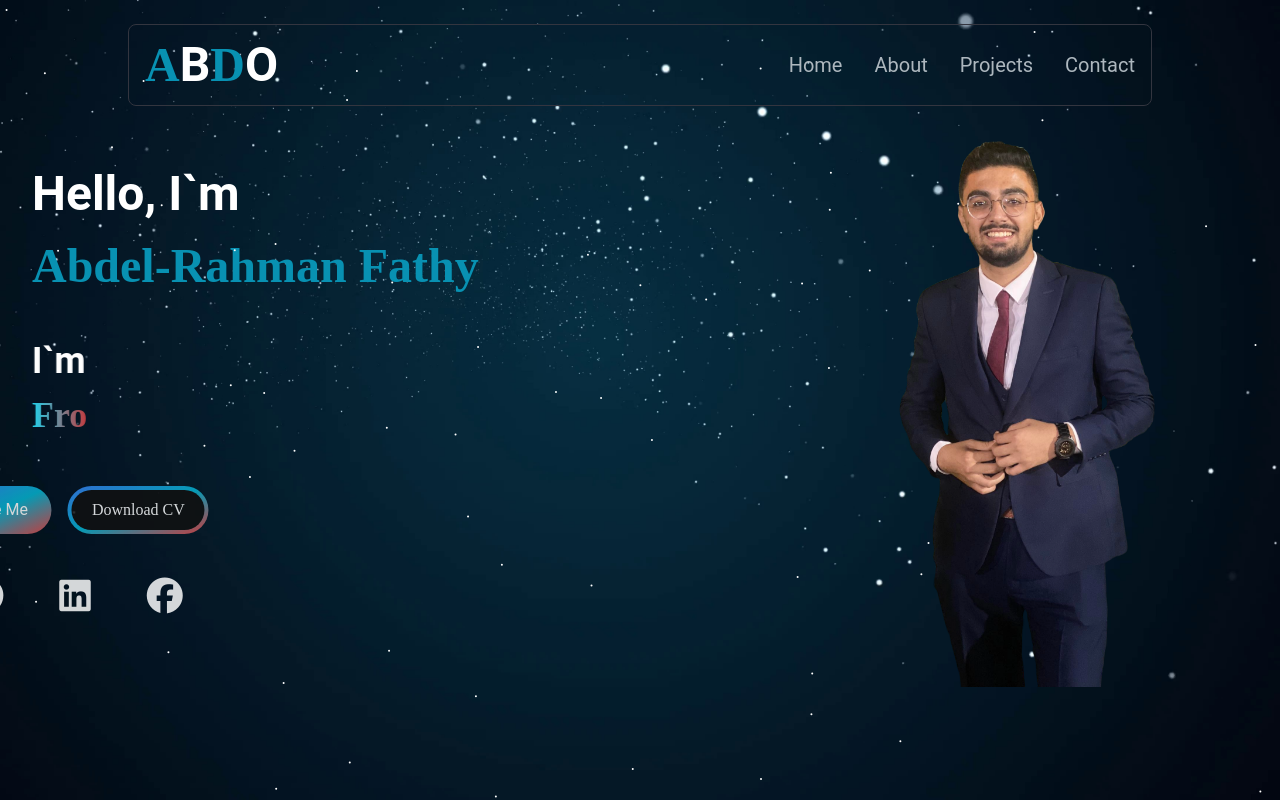
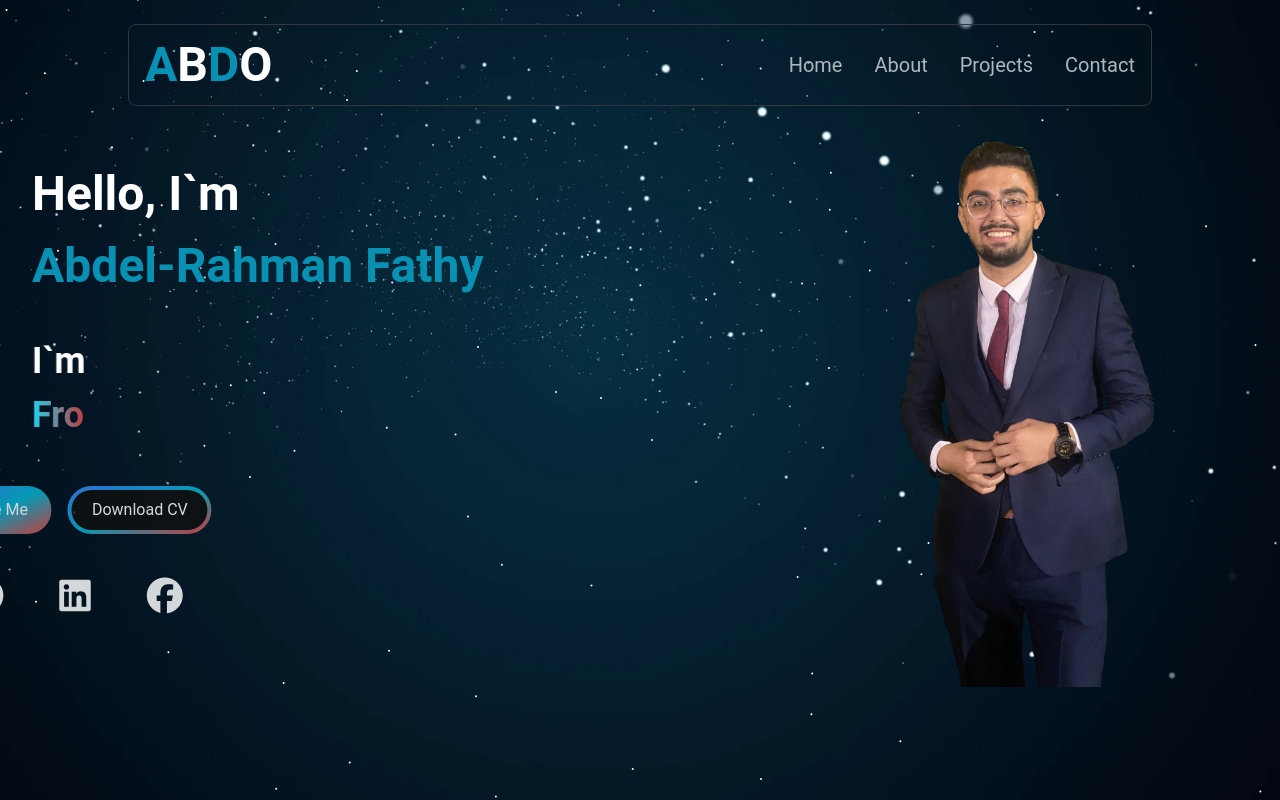
Before and after one commit to Abdel-Rahman112000/myportfolio, a Next.js app: page / in a window 1280 px wide. Built offline with nearby package versions, Linux system fonts and the light colour scheme.

Commit message:
change fonts

```diff
--- a/src/app/globals.css
+++ b/src/app/globals.css
@@ -2,7 +2,7 @@
 @tailwind components;
 @tailwind utilities;
 @import url('https://fonts.googleapis.com/css2?family=Roboto:wght@300;400;500;700&display=swap');
-@import url('https://fonts.googleapis.com/css2?family=Parisienne&display=swap');
+
 
 /* :root {
   --foreground-rgb: 0, 0, 0;
@@ -31,8 +31,3 @@ body {
   scroll-behavior: smooth;
   font-family: 'Roboto', sans-serif;
 }
-
-span {
-  font-family: 'Parisienne', cursive;
-
-}
```
